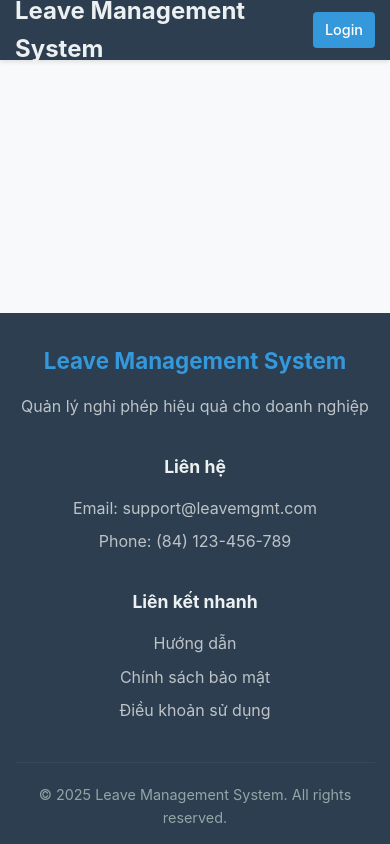
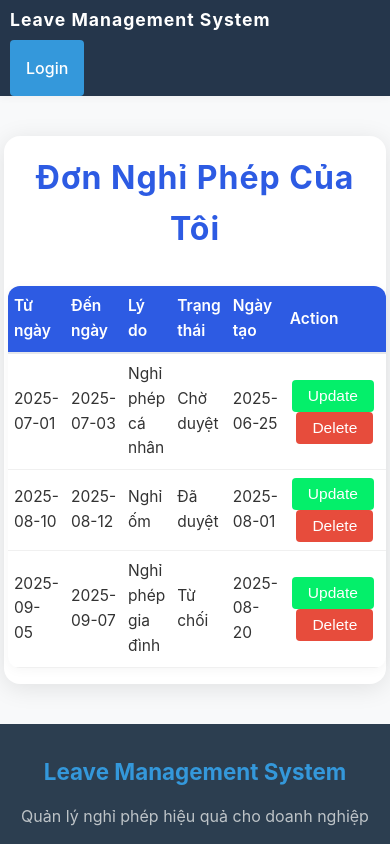
Before and after one commit to LucDTHE187000/FER202_Assignment, a React (Create React App) app in the folder frontend/: page /my-leave-request in a window 390 px wide. Shown: the top 844 px of the page. Built offline with nearby package versions, Linux system fonts and the light colour scheme; no server answers.

Commit message:
Finish frontend for my leave requests page

```diff
--- a/frontend/src/App.js
+++ b/frontend/src/App.js
@@ -8,6 +8,7 @@ import Login from './pages/login/Login';
 import Register from './pages/register/Register';
 import Dashboard from './pages/dashboard/Dashboard';
 import LeaveRequest from './pages/create_leave_request/LeaveRquest';
+import MyLeaveRequest from './pages/my_leave_request/MyLeaveRequest';
 import './App.css';
 
 function App() {
@@ -25,6 +26,7 @@ function App() {
                 <Route path="/register" element={<Register />} />
                 <Route path="/dashboard" element={<Dashboard />} />
                 <Route path="/leave-request-create" element={<LeaveRequest />} />
+                <Route path="/my-leave-request" element={<MyLeaveRequest />} />
                 <Route path="/" element={<Navigate to="/login" replace />} />
               </Routes>
             </main>
--- a/frontend/src/UI_components/navbar/Navbar.css
+++ b/frontend/src/UI_components/navbar/Navbar.css
@@ -1,55 +1,57 @@
 .navbar {
-    background-color: #2c3e50;
-    box-shadow: 0 2px 4px rgba(0,0,0,0.1);
+    background: #25364b;
+    padding: 0;
+    box-shadow: 0 2px 8px rgba(0,0,0,0.04);
     position: sticky;
     top: 0;
-    z-index: 1000;
+    z-index: 100;
 }
 
 .navbar-container {
-    max-width: 1200px;
-    margin: 0 auto;
-    padding: 0 20px;
     display: flex;
+    align-items: center;
     justify-content: space-between;
-    align-items: center;
-    height: 60px;
+    max-width: 100vw;
+    padding: 0 32px;
+    height: 56px;
 }
 
 .navbar-brand {
-    display: flex;
-    align-items: center;
+    flex-shrink: 0;
 }
 
 .navbar-logo {
-    color: #ecf0f1;
+    color: #fff;
+    font-size: 1.4rem;
+    font-weight: bold;
     text-decoration: none;
-    font-size: 1.5rem;
-    font-weight: bold;
-    transition: color 0.3s ease;
-}
-
-.navbar-logo:hover {
-    color: #3498db;
+    letter-spacing: 1px;
+    line-height: 56px;
 }
 
 .navbar-menu {
     display: flex;
     align-items: center;
-    gap: 20px;
+    gap: 12px;
+    flex: 1;
+    justify-content: flex-end;
 }
 
 .navbar-item {
-    color: #ecf0f1;
+    color: #fff;
     text-decoration: none;
-    padding: 8px 16px;
+    padding: 0 16px;
+    font-size: 1rem;
+    line-height: 56px;
+    transition: background 0.2s, color 0.2s;
     border-radius: 4px;
-    transition: background-color 0.3s ease;
+    font-weight: 500;
 }
 
-.navbar-item:hover {
-    background-color: #34495e;
-    color: #3498db;
+.navbar-item:hover,
+.navbar-item.active {
+    background: #2d5be3;
+    color: #fff;
 }
 
 .login-link {
@@ -64,45 +66,51 @@
 .navbar-user {
     display: flex;
     align-items: center;
-    gap: 15px;
+    margin-left: 16px;
+    gap: 8px;
 }
 
 .user-name {
-    color: #ecf0f1;
-    font-size: 0.9rem;
+    color: #fff;
+    font-size: 1rem;
+    font-weight: 500;
+    margin-right: 8px;
 }
 
 .logout-btn {
-    background-color: #e74c3c;
-    color: white;
+    background: #e74c3c;
+    color: #fff;
     border: none;
-    padding: 8px 16px;
     border-radius: 4px;
+    padding: 6px 18px;
+    font-size: 1rem;
+    font-weight: 500;
     cursor: pointer;
-    font-size: 0.9rem;
-    transition: background-color 0.3s ease;
+    transition: background 0.2s;
 }
 
 .logout-btn:hover {
-    background-color: #c0392b;
+    background: #c0392b;
 }
 
 /* Responsive design */
-@media (max-width: 768px) {
+@media (max-width: 900px) {
     .navbar-container {
-        padding: 0 15px;
+        flex-direction: column;
+        align-items: flex-start;
+        height: auto;
+        padding: 0 10px;
     }
 
     .navbar-menu {
-        gap: 10px;
+        flex-wrap: wrap;
+        gap: 6px;
+        justify-content: flex-start;
+        width: 100%;
     }
 
-    .navbar-item {
-        padding: 6px 12px;
-        font-size: 0.9rem;
-    }
-
-    .user-name {
-        display: none;
+    .navbar-logo {
+        line-height: 40px;
+        font-size: 1.1rem;
     }
 }
--- a/frontend/src/UI_components/navbar/Navbar.js
+++ b/frontend/src/UI_components/navbar/Navbar.js
@@ -59,6 +59,9 @@ const Navbar = () => {
                             <Link to="/users" className="navbar-item">
                                 Users
                             </Link>
+                            <Link to="/my-leave-request" className="navbar-item">
+                                Đơn Nghỉ Của Tôi
+                            </Link>
                             <div className="navbar-user">
                                 <span className="user-name">
                                     Welcome, {user.FullName || user.Username || 'User'}
--- a/frontend/src/pages/create_leave_request/LeaveRequest.css
+++ b/frontend/src/pages/create_leave_request/LeaveRequest.css
@@ -1,16 +1,104 @@
 .leave-request-container {
-  max-width: 420px;
+  max-width: 900px;
   margin: 40px auto;
   padding: 32px 24px;
   background: #fff;
-  border-radius: 12px;
-  box-shadow: 0 2px 16px rgba(0,0,0,0.08);
+  border-radius: 16px;
+  box-shadow: 0 4px 24px rgba(0,0,0,0.10);
 }
 
 .leave-request-container h2 {
   text-align: center;
-  margin-bottom: 24px;
+  margin-bottom: 32px;
   color: #2d5be3;
+  font-size: 2rem;
+  font-weight: 700;
+  letter-spacing: 1px;
+}
+
+/* Table styling for "Đơn Nghỉ Phép Của Tôi" */
+.leave-request-table {
+  width: 100%;
+  border-collapse: separate;
+  border-spacing: 0;
+  background: #f9fafb;
+  border-radius: 12px;
+  overflow: hidden;
+  box-shadow: 0 2px 12px rgba(0,0,0,0.04);
+  margin-top: 10px;
+}
+
+.leave-request-table th, .leave-request-table td {
+  padding: 14px 18px;
+  text-align: left;
+}
+
+.leave-request-table th {
+  background: #2d5be3;
+  color: #fff;
+  font-weight: 600;
+  font-size: 1.05rem;
+  border-bottom: 2px solid #e5e7eb;
+}
+
+.leave-request-table tr {
+  transition: background 0.15s;
+}
+
+.leave-request-table tbody tr:hover {
+  background: #eaf1fb;
+}
+
+.leave-request-table td {
+  background: #fff;
+  font-size: 1rem;
+  border-bottom: 1px solid #f0f0f0;
+}
+
+.leave-request-table td:last-child {
+  text-align: center;
+}
+
+.leave-request-table button {
+  border: none;
+  border-radius: 4px;
+  padding: 7px 16px;
+  font-size: 0.97rem;
+  font-weight: 500;
+  margin: 0 2px;
+  cursor: pointer;
+  transition: background 0.2s;
+}
+
+.leave-request-table button:first-child {
+  background: #2dbe60;
+  color: #fff;
+}
+
+.leave-request-table button:first-child:hover {
+  background: #1a9442;
+}
+
+.leave-request-table button:last-child {
+  background: #e74c3c;
+  color: #fff;
+}
+
+.leave-request-table button:last-child:hover {
+  background: #c0392b;
+}
+
+/* Modal form styling */
+.leave-request-form {
+  max-width: 400px;
+  margin: 0 auto;
+}
+
+.leave-request-form h3 {
+  text-align: center;
+  color: #2d5be3;
+  margin-bottom: 20px;
+  font-size: 1.3rem;
 }
 
 .leave-request-form .form-group {
@@ -25,7 +113,8 @@
 }
 
 .leave-request-form input,
-.leave-request-form textarea {
+.leave-request-form textarea,
+.leave-request-form select {
   width: 100%;
   padding: 8px 10px;
   border: 1px solid #d1d5db;
@@ -36,32 +125,58 @@
 }
 
 .leave-request-form input:focus,
-.leave-request-form textarea:focus {
+.leave-request-form textarea:focus,
+.leave-request-form select:focus {
   border-color: #2d5be3;
   outline: none;
 }
 
-.submit-btn {
-  width: 100%;
-  padding: 10px 0;
+.leave-request-form button[type="submit"] {
   background: #2d5be3;
   color: #fff;
   border: none;
   border-radius: 6px;
   font-size: 16px;
   font-weight: 600;
+  padding: 10px 0;
+  width: 100px;
+  margin-left: 10px;
   cursor: pointer;
   transition: background 0.2s;
 }
 
-.submit-btn:hover {
+.leave-request-form button[type="submit"]:hover {
   background: #1b3e8a;
 }
 
-.success-message {
-  text-align: center;
-  color: #2dbe60;
-  font-size: 18px;
-  font-weight: 500;
-  margin-top: 30px;
+.leave-request-form button[type="button"] {
+  background: #aaa;
+  color: #fff;
+  border: none;
+  border-radius: 6px;
+  font-size: 16px;
+  font-weight: 600;
+  padding: 10px 0;
+  width: 100px;
+  cursor: pointer;
+  transition: background 0.2s;
 }
+
+.leave-request-form button[type="button"]:hover {
+  background: #888;
+}
+
+/* Responsive */
+@media (max-width: 900px) {
+  .leave-request-container {
+    max-width: 98vw;
+    padding: 16px 4px;
+  }
+  .leave-request-table th, .leave-request-table td {
+    padding: 8px 6px;
+    font-size: 0.97rem;
+  }
+  .leave-request-form {
+    max-width: 98vw;
+  }
+}
--- /dev/null
+++ b/frontend/src/pages/my_leave_request/MyLeaveRequest.js
@@ -0,0 +1,259 @@
+import React, { useEffect, useState } from "react";
+
+const DUMMY_REQUESTS = [
+  {
+    RequestID: 1,
+    FromDate: "2025-07-01",
+    ToDate: "2025-07-03",
+    Reason: "Nghỉ phép cá nhân",
+    StatusID: 1,
+    CreatedAt: "2025-06-25",
+  },
+  {
+    RequestID: 2,
+    FromDate: "2025-08-10",
+    ToDate: "2025-08-12",
+    Reason: "Nghỉ ốm",
+    StatusID: 2,
+    CreatedAt: "2025-08-01",
+  },
+  {
+    RequestID: 3,
+    FromDate: "2025-09-05",
+    ToDate: "2025-09-07",
+    Reason: "Nghỉ phép gia đình",
+    StatusID: 3,
+    CreatedAt: "2025-08-20",
+  },
+];
+
+const statusOptions = [
+  { value: 1, label: "Chờ duyệt" },
+  { value: 2, label: "Đã duyệt" },
+  { value: 3, label: "Từ chối" },
+];
+
+const MyLeaveRequest = () => {
+  const [requests, setRequests] = useState([]);
+  const [loading, setLoading] = useState(true);
+  const [editing, setEditing] = useState(null); // request đang sửa
+  const [editForm, setEditForm] = useState({
+    FromDate: "",
+    ToDate: "",
+    Reason: "",
+    StatusID: 1,
+  });
+
+  useEffect(() => {
+    setTimeout(() => {
+      setRequests(DUMMY_REQUESTS);
+      setLoading(false);
+    }, 500);
+  }, []);
+
+  const handleUpdate = (id) => {
+    const req = requests.find((r) => r.RequestID === id);
+    setEditing(id);
+    setEditForm({
+      FromDate: req.FromDate,
+      ToDate: req.ToDate,
+      Reason: req.Reason,
+      StatusID: req.StatusID,
+    });
+  };
+
+  const handleEditChange = (e) => {
+    const { name, value } = e.target;
+    setEditForm((prev) => ({
+      ...prev,
+      [name]: value,
+    }));
+  };
+
+  const handleEditSubmit = (e) => {
+    e.preventDefault();
+    setRequests((prev) =>
+      prev.map((req) =>
+        req.RequestID === editing
+          ? { ...req, ...editForm, StatusID: Number(editForm.StatusID) }
+          : req
+      )
+    );
+    setEditing(null);
+  };
+
+  const handleEditCancel = () => {
+    setEditing(null);
+  };
+
+  const handleDelete = (id) => {
+    const confirmDelete = window.confirm("Bạn có chắc muốn xóa đơn này?");
+    if (confirmDelete) {
+      setRequests((prev) => prev.filter((req) => req.RequestID !== id));
+    }
+  };
+
+  return (
+    <div className="leave-request-container">
+      <h2>Đơn Nghỉ Phép Của Tôi</h2>
+      {loading ? (
+        <p>Đang tải...</p>
+      ) : requests.length === 0 ? (
+        <p>Bạn chưa có đơn nghỉ phép nào.</p>
+      ) : (
+        <table className="leave-request-table">
+          <thead>
+            <tr>
+              <th>Từ ngày</th>
+              <th>Đến ngày</th>
+              <th>Lý do</th>
+              <th>Trạng thái</th>
+              <th>Ngày tạo</th>
+              <th>Action</th>
+            </tr>
+          </thead>
+          <tbody>
+            {requests.map((req) => (
+              <tr key={req.RequestID}>
+                <td>{req.FromDate}</td>
+                <td>{req.ToDate}</td>
+                <td>{req.Reason}</td>
+                <td>
+                  {statusOptions.find((s) => s.value === req.StatusID)?.label ||
+                    "Không xác định"}
+                </td>
+                <td>{req.CreatedAt}</td>
+                <td>
+                  <button
+                    style={{
+                      backgroundColor: "#04ef6aff",
+                      color: "white",
+                      marginRight: 6,
+                    }}
+                    onClick={() => handleUpdate(req.RequestID)}
+                  >
+                    Update
+                  </button>
+                  <button
+                    style={{ backgroundColor: "#e74c3c", color: "white" }}
+                    onClick={() => handleDelete(req.RequestID)}
+                  >
+                    Delete
+                  </button>
+                </td>
+              </tr>
+            ))}
+          </tbody>
+        </table>
+      )}
+
+      {/* Modal update */}
+      {editing && (
+        <div
+          style={{
+            position: "fixed",
+            top: 0,
+            left: 0,
+            right: 0,
+            bottom: 0,
+            background: "rgba(0,0,0,0.3)",
+            display: "flex",
+            alignItems: "center",
+            justifyContent: "center",
+            zIndex: 1000,
+          }}
+        >
+          <form
+            className="leave-request-form"
+            style={{
+              background: "#fff",
+              padding: 32,
+              borderRadius: 12,
+              minWidth: 320,
+              boxShadow: "0 2px 16px rgba(0,0,0,0.15)",
+              position: "relative",
+            }}
+            onSubmit={handleEditSubmit}
+          >
+            <h3
+              style={{
+                color: "#2d5be3",
+                marginBottom: 18,
+              }}
+            >
+              Cập nhật đơn nghỉ phép
+            </h3>
+            <div className="form-group">
+              <label>Từ ngày</label>
+              <input
+                type="date"
+                name="FromDate"
+                value={editForm.FromDate}
+                onChange={handleEditChange}
+                required
+              />
+            </div>
+            <div className="form-group">
+              <label>Đến ngày</label>
+              <input
+                type="date"
+                name="ToDate"
+                value={editForm.ToDate}
+                onChange={handleEditChange}
+                required
+              />
+            </div>
+            <div className="form-group">
+              <label>Lý do</label>
+              <textarea
+                name="Reason"
+                value={editForm.Reason}
+                onChange={handleEditChange}
+                required
+                rows={3}
+              />
+            </div>
+
+            <div
+              style={{
+                display: "flex",
+                justifyContent: "flex-end",
+                gap: 10,
+              }}
+            >
+              <button
+                type="button"
+                style={{
+                  background: "#f11010ff",
+                  color: "#fff",
+                  border: "none",
+                  borderRadius: 4,
+                  padding: "8px 18px",
+                  cursor: "pointer",
+                }}
+                onClick={handleEditCancel}
+              >
+                Hủy
+              </button>
+              <button
+                type="submit"
+                style={{
+                  background: "#2d5be3",
+                  color: "#fff",
+                  border: "none",
+                  borderRadius: 4,
+                  padding: "8px 18px",
+                  cursor: "pointer",
+                }}
+              >
+                Lưu
+              </button>
+            </div>
+          </form>
+        </div>
+      )}
+    </div>
+  );
+};
+
+export default MyLeaveRequest;
```
